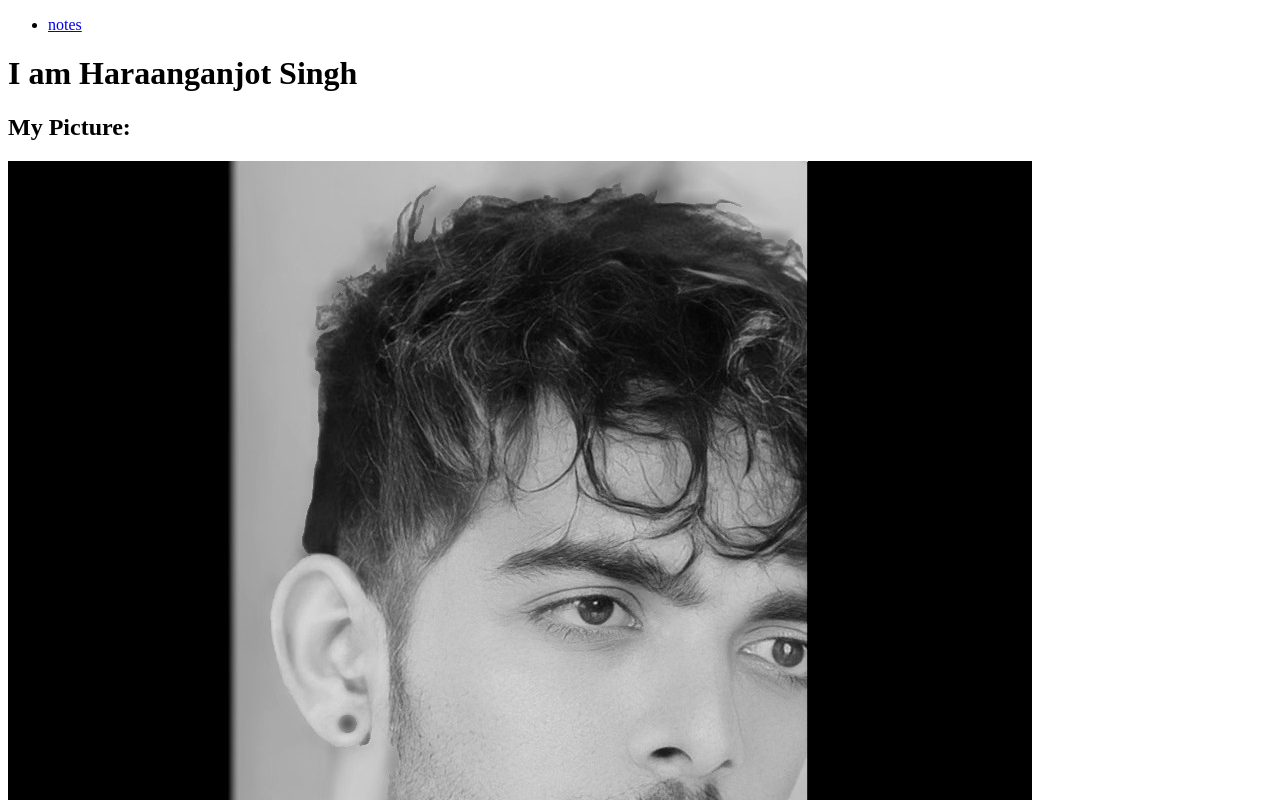
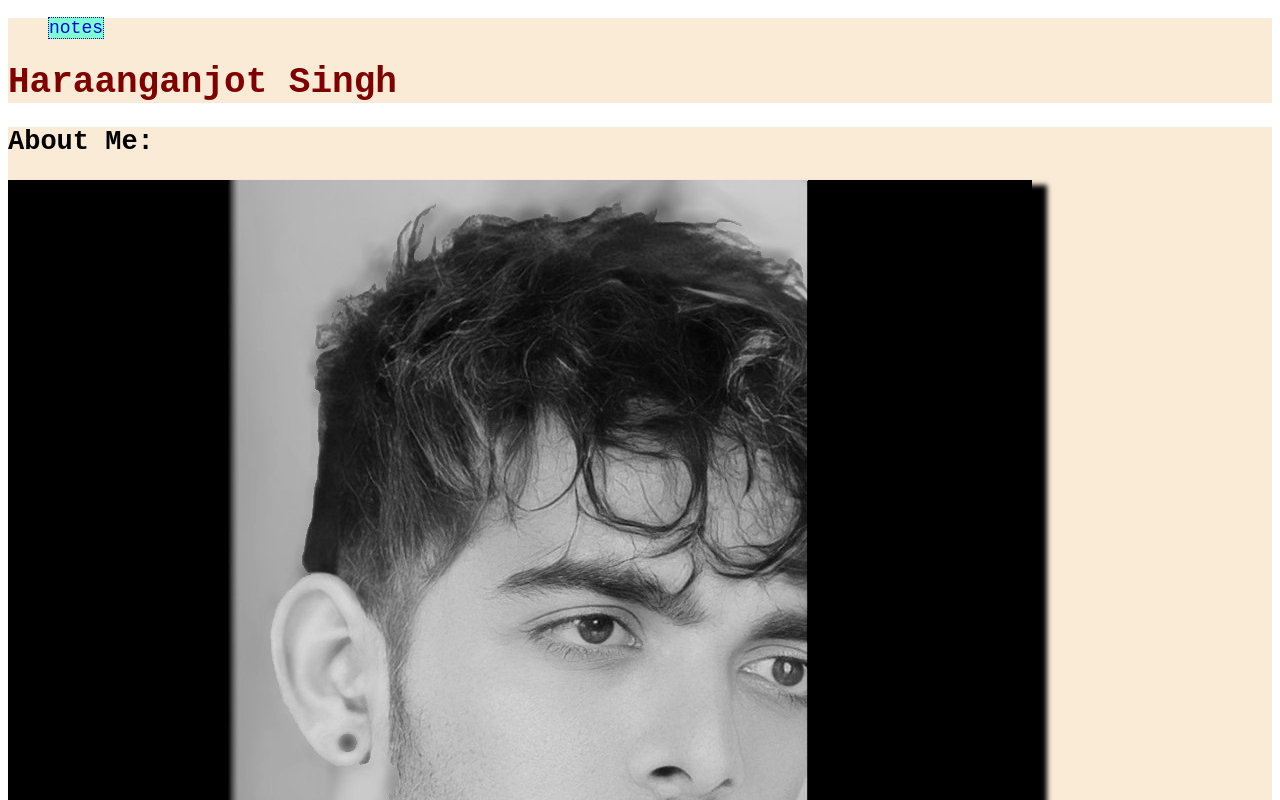
Before and after one commit to sing1901/sing1901.github.io, a plain HTML site: page html-assignment/index.html in a window 1280 px wide. Shown: the top 800 px of the page. Drawn offline with Linux system fonts and the light colour scheme.

Commit message:
Added the css code

```diff
--- a/html-assignment/index.html
+++ b/html-assignment/index.html
@@ -5,6 +5,7 @@
   <meta charset="UTF-8">
   <meta name="viewport" content="width=device-width, initial-scale=1.0">
   <title>Haraanganjot singh</title>
+  <link rel="stylesheet" href="style.css">
 </head>
 
 <body>
@@ -14,20 +15,20 @@
         <li><a href="notes.html">notes</a></li>
       </ul>
     </nav>
-    <h1>I am Haraanganjot Singh</h1>
+    <h1 class="site-title">Haraanganjot Singh</h1>
   </header>
   <main>
     <article>
       <header>
-        <h2>My Picture: </h2>
-        <img title="Haraanganjot singh" src="images/honey_singh.jpg" alt="Profile picture of haraanganjot singh" >
+        <h2>About Me: </h2>
+        <img id="my-image" title="Haraanganjot singh" src="images/honey_singh.jpg" alt="Profile picture of haraanganjot singh" >
       </header>
       <section>
         <h2>
           My Hobbies
         </h2>
 
-        <ul>
+        <ul class="Hobbies-list">
           <li>Reading Books</li>
           <li>Coding</li>
         </ul>
--- /dev/null
+++ b/html-assignment/style.css
@@ -0,0 +1,38 @@
+body{
+    font-family: 'Courier New', Courier, monospace;
+    font-size: 18px;
+}
+
+header,footer{
+    background-color: antiquewhite;
+}
+
+.site-title{
+    color: maroon;
+}
+
+#my-image{
+    box-shadow: 10px 10px 5px 5px;
+}
+
+ul{
+    list-style-type: square;
+}
+
+.Hobbies-list li:nth-child(odd){
+    background-color: yellow;
+}
+
+nav ul{
+    list-style: none;
+}
+
+nav a{
+    text-decoration: none;
+    background-color: aquamarine;
+    border: 1px dotted;
+}
+
+a:hover{
+    background-color: yellow;
+}
```
Also changed, not shown: html-assignment/notes.html (+2 -1 lines).
